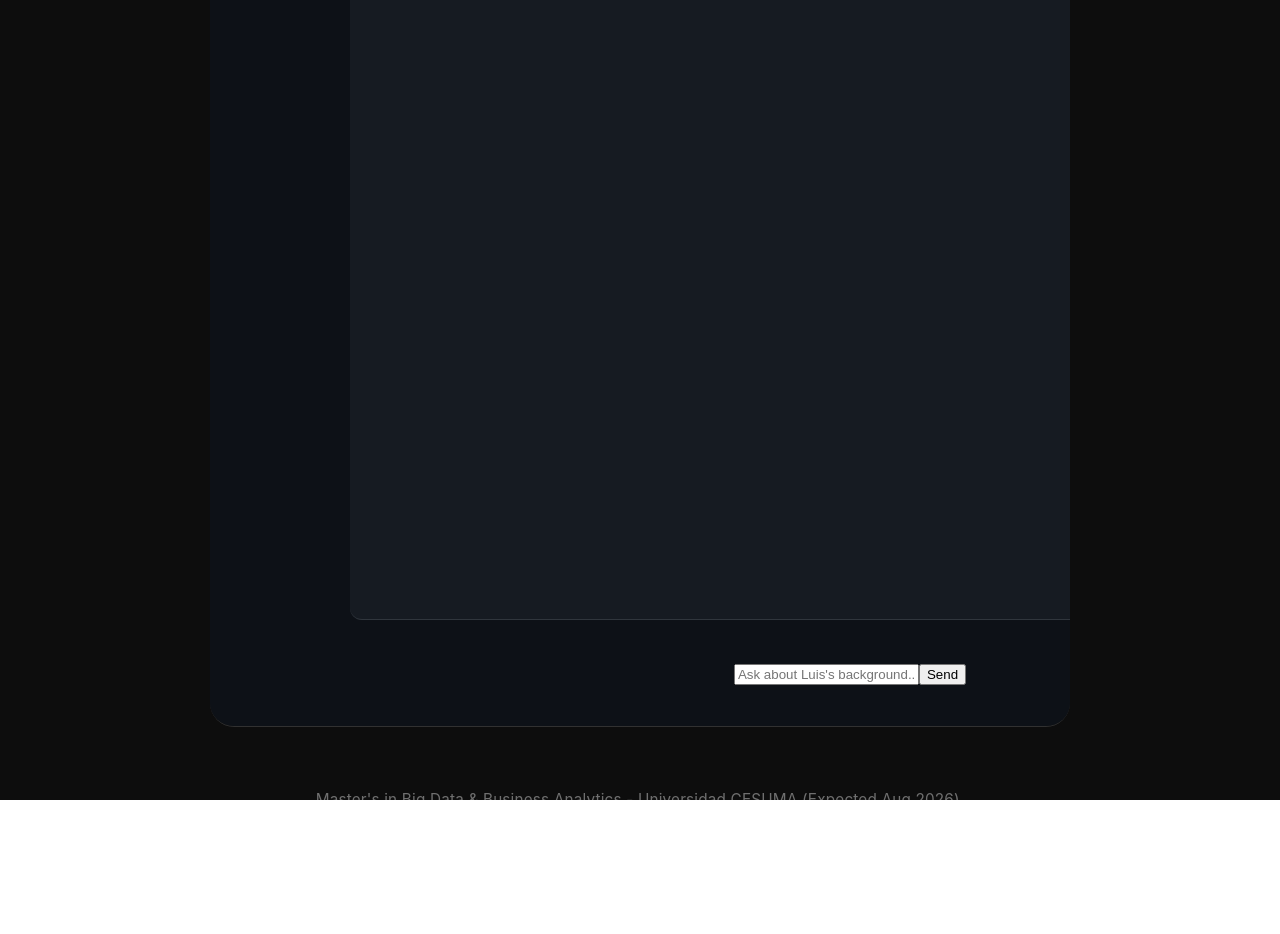
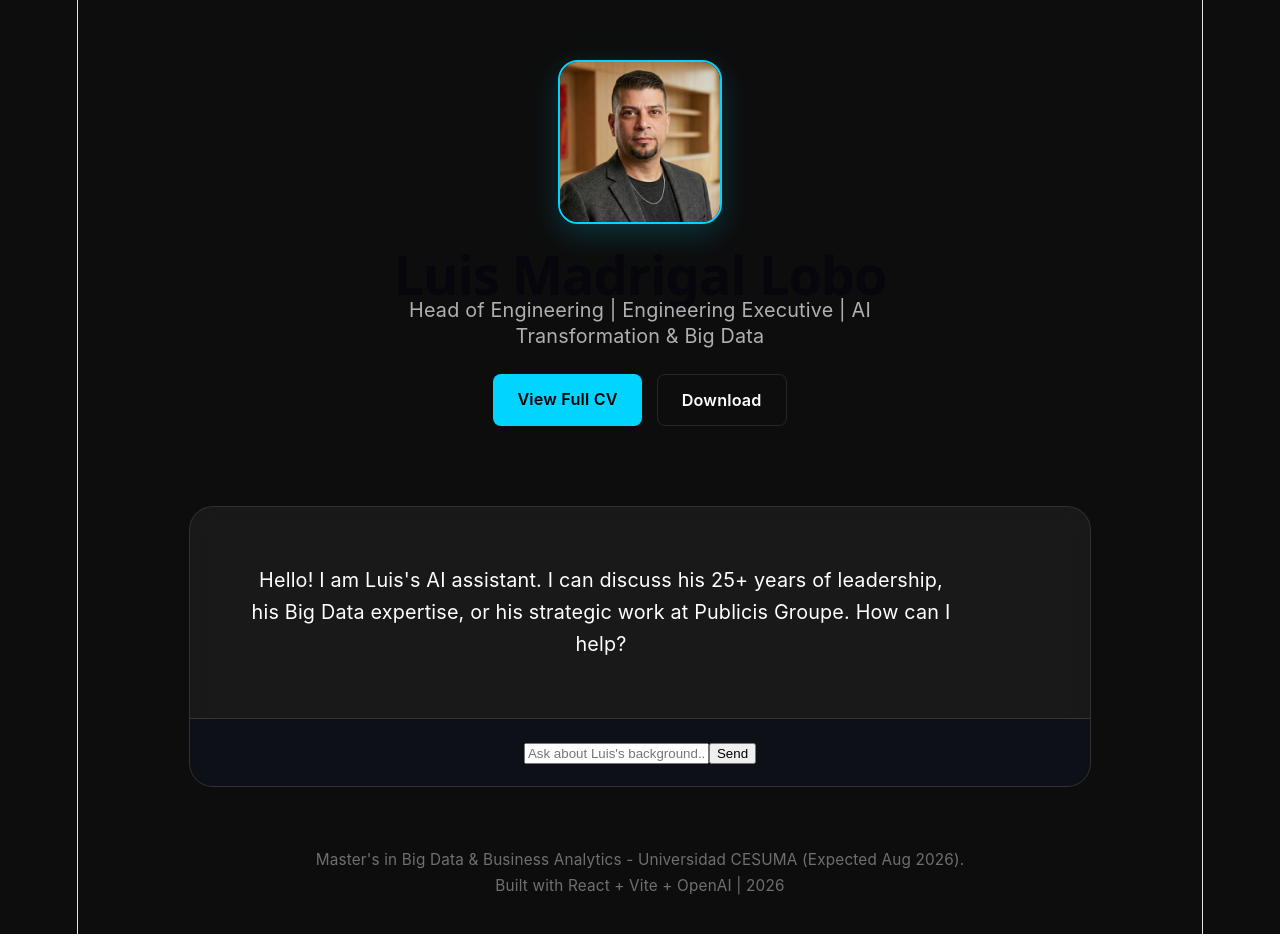
Before and after one commit to luimadrigal/ai-portfolio-cv, a React (Vite) app: page / in a window 1280 px wide. Shown: the top 934 px of the page. Before the commit the page ends 800 px from the top, so only its background shows below. Built offline with nearby package versions, Linux system fonts and the light colour scheme; no server answers.

Commit message:
UI: Shift to dashboard layout for better widescreen space utilization

```diff
--- a/src/components/ChatInterface.css
+++ b/src/components/ChatInterface.css
@@ -1,65 +1,86 @@
-/* 1. Reset de Aplicación - Elimina márgenes y bordes globales */
-* {
-    box-sizing: border-box;
-}
-
+/* Global Reset */
 body,
 html {
     margin: 0;
     padding: 0;
     width: 100%;
-    height: 100%;
     background-color: #0d1117;
+    color: #f0f6fc;
     overflow-x: hidden;
-    /* Evita scroll horizontal */
 }
 
-/* 2. Contenedor Principal - Sin bordes y ancho total */
-.chat-interface {
-    width: 100vw;
-    min-height: 100vh;
-    background-color: #0d1117;
+/* Main Layout Wrapper */
+.portfolio-container {
     display: flex;
     flex-direction: column;
     align-items: center;
-    border: none !important;
-    /* Elimina las líneas blancas laterales */
+    width: 100%;
+    min-height: 100vh;
+    padding: 40px;
 }
 
-/* 3. Secciones Internas - Permite que se expandan */
-.chat-header {
+/* Wide Screen Optimization (Media Query) */
+@media (min-width: 1200px) {
+    .portfolio-container {
+        flex-direction: row;
+        /* Shift to Side-by-Side on wide screens */
+        align-items: flex-start;
+        justify-content: center;
+        gap: 50px;
+        max-width: 1600px;
+        margin: 0 auto;
+    }
+}
+
+/* Profile Section */
+.profile-sidebar {
+    flex: 1;
+    max-width: 400px;
+    text-align: center;
+    position: sticky;
+    top: 40px;
+}
+
+.profile-sidebar img {
+    width: 200px;
+    height: 200px;
+    border-radius: 20px;
+    border: 3px solid #39c5bb;
+    box-shadow: 0 0 30px rgba(57, 197, 187, 0.4);
+}
+
+/* Chat Section - Expanding for Wide Screens */
+.chat-section {
+    flex: 2;
     width: 100%;
-    max-width: 1200px;
-    /* Ancho máximo generoso para pantallas grandes */
-    padding: 60px 20px;
-    text-align: center;
+    max-width: 1000px;
+    /* Increased from your current compressed view */
+    background: #161b22;
+    border-radius: 16px;
+    display: flex;
+    flex-direction: column;
+    height: 80vh;
+    border: 1px solid #30363d;
 }
 
 .messages-container {
-    width: 100%;
-    max-width: 1000px;
-    /* El chat se expande más */
     flex: 1;
-    padding: 20px;
-    margin: 0 auto;
-    background-color: #161b22;
-    border-radius: 12px;
-    border: 1px solid #30363d;
-    /* Borde sutil solo para el chat, no para la página */
+    padding: 30px;
+    overflow-y: auto;
 }
 
-/* 4. Input Area - Centrada y ancha */
-.input-area {
-    width: 100%;
-    max-width: 1000px;
-    padding: 40px 20px;
-    margin: 0 auto;
+.message-bubble {
+    max-width: 85%;
+    /* Use more horizontal space inside the chat */
+    padding: 16px 24px;
+    margin: 12px 0;
+    font-size: 1.1rem;
+    line-height: 1.6;
 }
 
-/* 5. Eliminación de líneas fantasmas */
-div,
-section,
-main {
-    border-left: none !important;
-    border-right: none !important;
+/* Input Area Fixed to Bottom */
+.input-area {
+    padding: 20px;
+    background: #0d1117;
+    border-top: 1px solid #30363d;
 }
```
